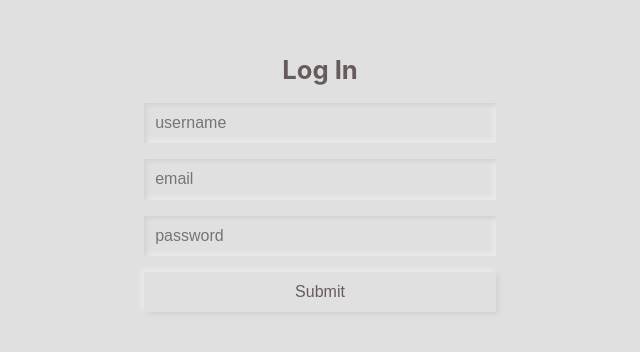
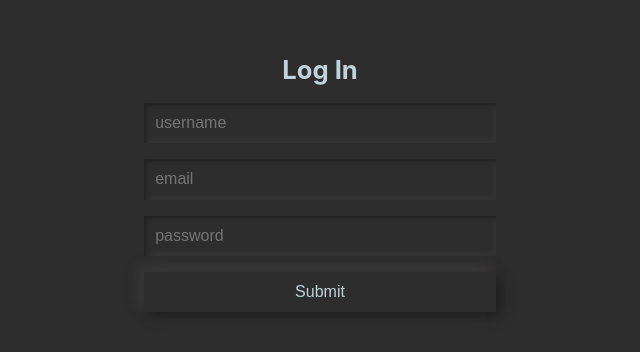
Before and after one commit to Subhra264/node-chat-web-client, a React (Create React App) app: page /log-in in a window 1280 px wide. Shown: the part 208-560 px from the top of the page, without its empty margins (320-960 px from the left). Built offline with nearby package versions, Linux system fonts and the light colour scheme.

Commit message:
Move to dark theme, add utils/styles.scss for general styles

```diff
--- a/src/components/Form/Form.scss
+++ b/src/components/Form/Form.scss
@@ -1,11 +1,4 @@
-@mixin centreIt($flexDirection: row) {
-    display: flex;
-    justify-content: center;
-    align-items: center;
-    flex-direction: $flexDirection;
-}
-
-$backgroundColor: #e0e0e0;
+@import 'src/utils/styles';
 
 .form {
     @include centreIt(column);
@@ -26,16 +19,14 @@ $backgroundColor: #e0e0e0;
             margin: 0.5rem;
             border-radius: 0px;
             background: $backgroundColor;
-            box-shadow: inset 2px 2px 5px #d0d0d0,
-                        inset -2px -2px 5px #f0f0f0;
+            @include insetBoxShadow(2px, 5px);
         }
     }
 }
 
 #submit-button {
     cursor: pointer;
-    box-shadow: 2px 2px 5px #d0d0d0,
-                -2px -2px 5px #f0f0f0;
+    @include boxShadow();
 }
 
 .form-container {
--- a/src/components/Protected/BodyContainer/ChatBodyContainer/ChatBodyContainer.scss
+++ b/src/components/Protected/BodyContainer/ChatBodyContainer/ChatBodyContainer.scss
@@ -1,12 +1,18 @@
+@import 'src/utils/styles';
+
 #chat-body-container {
     display: flex;
 
     #group-list {
         height: 100%;
         .group {
-            width: 2rem;
-            height: 2rem;
+            @include centreIt();
+            width: 3rem;
+            margin: 0.5rem 0.4rem 0rem;
+            height: 3rem;
             border-radius: 50%;
+            @include boxShadow();
+            color: $textColor;
         }
     }
 
--- a/src/index.scss
+++ b/src/index.scss
@@ -1,8 +1,10 @@
+@import 'src/utils/styles';
+
 * {
   padding: 0px;
   margin: 0px;
   box-sizing: border-box;
-  color: #675b5b;
+  color: $textColor;
 }
 
 body {
@@ -12,7 +14,7 @@ body {
     sans-serif;
   -webkit-font-smoothing: antialiased;
   -moz-osx-font-smoothing: grayscale;
-  background-color: #e0e0e0;
+  background-color: $backgroundColor;
   width: 100vw;
   height: 100vh;
 }
--- /dev/null
+++ b/src/utils/styles.scss
@@ -0,0 +1,19 @@
+@mixin centreIt($flexDirection: row) {
+    display: flex;
+    justify-content: center;
+    align-items: center;
+    flex-direction: $flexDirection;
+}
+
+@mixin boxShadow($blur: 5px, $distance: 10px) {
+    box-shadow: $blur $blur $distance #201f1f,
+                (-$blur) (-$blur) $distance #3c3b3b;
+}
+
+@mixin insetBoxShadow($blur: 5px, $distance: 10px) {
+    box-shadow: inset $blur $blur $distance #201f1f,
+                inset (-$blur) (-$blur) $distance #3c3b3b;
+}
+
+$backgroundColor: #2e2d2d;
+$textColor: #bfd3d8;
```
